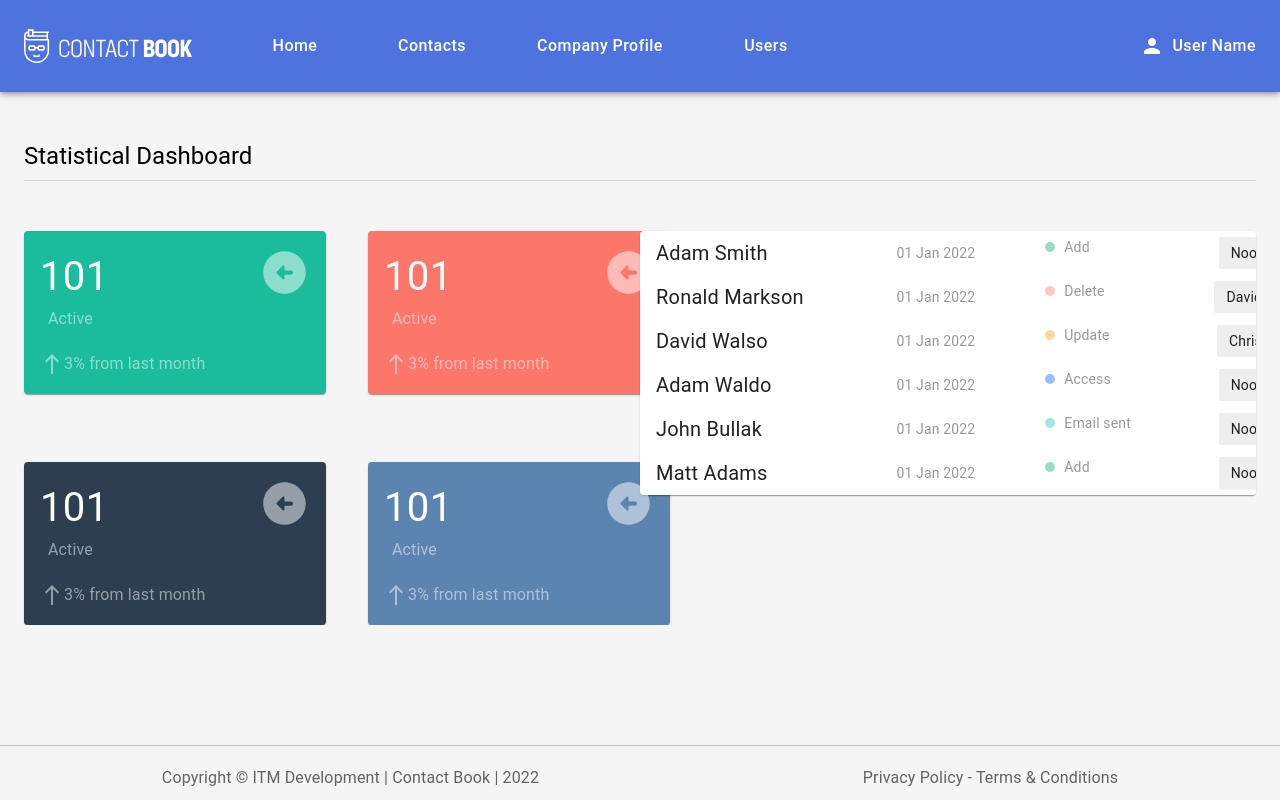
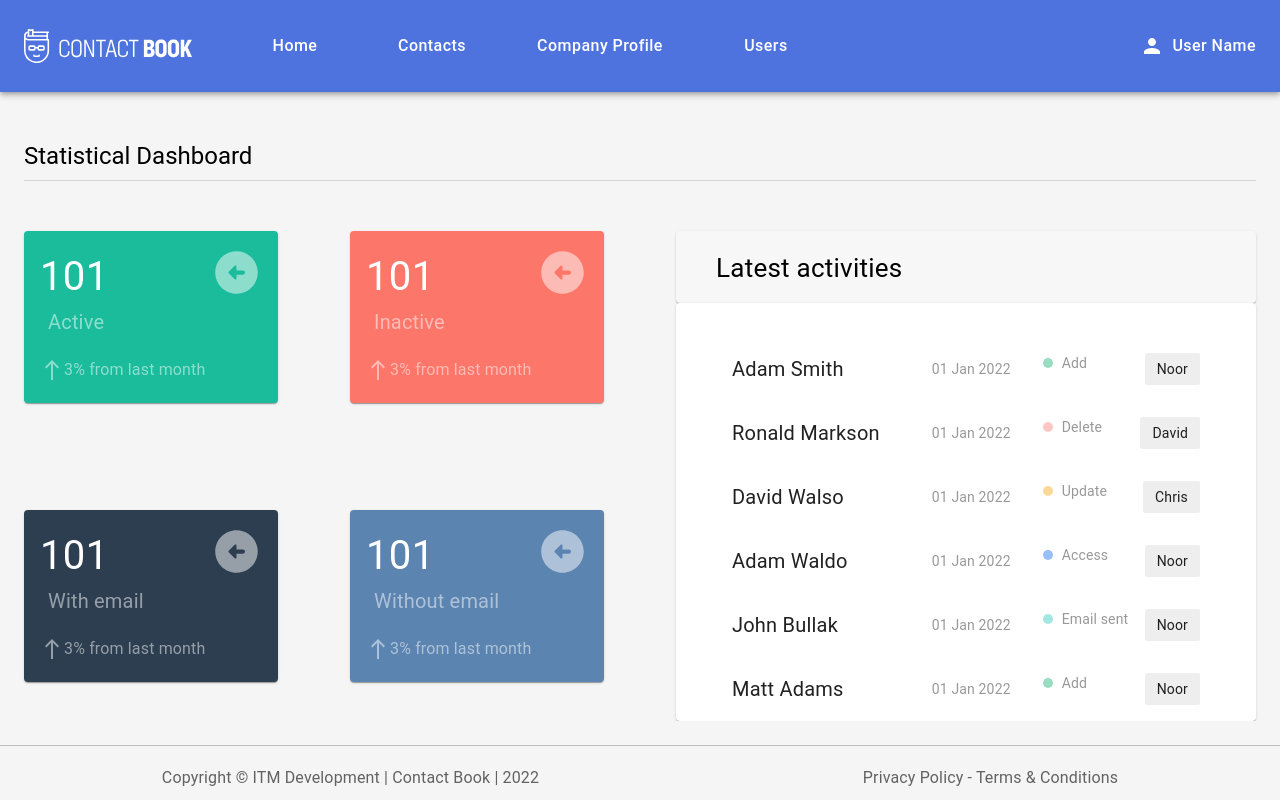
Before and after one commit to AnasAzizi/contact-app, a Next.js app: page /home/home-page in a window 1280 px wide. Built offline with nearby package versions, Linux system fonts and the light colour scheme.

Commit message:
added responsive design for home page.

```diff
--- a/src/components/UserTable.js
+++ b/src/components/UserTable.js
@@ -30,7 +30,6 @@ const UserTable = ({ data, favorite }) => {
   const [page, setPage] = useState(1);
   const rowsPerPage = 5;
   const [selectedStar, setSelectedStar] = useState();
-
   const paginatedData = data.slice(
     (page - 1) * rowsPerPage,
     page * rowsPerPage
--- /dev/null
+++ b/src/data/LatestActivitiesData.json
@@ -0,0 +1,56 @@
+[
+  {
+    "id": "0001",
+    "name": "Adam Smith",
+    "date": "01 Jan 2022",
+    "phone": "+49 5658 564 613",
+    "action": "Add",
+    "imageUrl": "https://randomuser.me/api/portraits/men/1.jpg",
+    "user": "Noor"
+  },
+  {
+    "id": "0002",
+    "name": "Ronald Markson",
+    "date": "01 Jan 2022",
+    "phone": "+49 5658 564 613",
+    "action": "Delete",
+    "imageUrl": "https://randomuser.me/api/portraits/men/2.jpg",
+    "user": "David"
+  },
+  {
+    "id": "0003",
+    "name": "David Walso",
+    "date": "01 Jan 2022",
+    "phone": "+49 5658 564 613",
+    "action": "Update",
+    "imageUrl": "https://randomuser.me/api/portraits/men/3.jpg",
+    "user": "Chris"
+  },
+  {
+    "id": "0004",
+    "name": "Adam Waldo",
+    "date": "01 Jan 2022",
+    "phone": "+49 5658 564 613",
+    "action": "Access",
+    "imageUrl": "https://randomuser.me/api/portraits/men/4.jpg",
+    "user": "Noor"
+  },
+  {
+    "id": "0005",
+    "name": "John Bullak",
+    "date": "01 Jan 2022",
+    "phone": "+49 5658 564 613",
+    "action": "Email sent",
+    "imageUrl": "https://randomuser.me/api/portraits/men/5.jpg",
+    "user": "Noor"
+  },
+  {
+    "id": "0006",
+    "name": "Matt Adams",
+    "date": "01 Jan 2022",
+    "phone": "+49 5658 564 613",
+    "action": "Add",
+    "imageUrl": "https://randomuser.me/api/portraits/men/6.jpg",
+    "user": "Noor"
+  }
+]
--- a/src/pages/home/home-page.js
+++ b/src/pages/home/home-page.js
@@ -1,5 +1,6 @@
 import React from "react";
 import NavBar from "@/components/NavBar";
+import Data from "@/data/LatestActivitiesData.json";
 import Box from "@mui/material/Box";
 import { Container, Divider, Typography } from "@mui/material";
 import Grid from "@mui/material/Grid2";
@@ -16,14 +17,22 @@ import Paper from "@mui/material/Paper"; //! border of table like shadow
 import Chip from "@mui/material/Chip";
 
 const HomePage = () => {
-  const data = [
-    { name: "Adam Smith", date: "01 Jan 2022", action: "Add", user: "Noor", color: "#00AC69" },
-    { name: "Ronald Markson", date: "01 Jan 2022", action: "Delete", user: "David", color: "#FC766A" },
-    { name: "David Walso", date: "01 Jan 2022", action: "Update", user: "Chris", color: "#F4A100" },
-    { name: "Adam Waldo", date: "01 Jan 2022", action: "Access", user: "Noor", color: "#0061F2" },
-    { name: "John Bullak", date: "01 Jan 2022", action: "Email sent", user: "Noor", color: "#17C3B2" },
-    { name: "Matt Adams", date: "01 Jan 2022", action: "Add", user: "Noor", color: "#00AC69" },
-  ];
+  const getStatusColor = (status) => {
+    switch (status) {
+      case "Add":
+        return "#00AC69";
+      case "Delete":
+        return "#FC766A";
+      case "Update":
+        return "#F4A100";
+      case "Access":
+        return "#0061F2";
+      case "Email sent":
+        return "#17C3B2";
+      default:
+        return "#757575";
+    }
+  };
 
   return (
     <>
@@ -33,22 +42,73 @@ const HomePage = () => {
           Statistical Dashboard
         </Typography>
         <Divider />
-        <Grid mt="50px" container>
-          <Grid size={6}>
-            <Grid container columnSpacing="72px" rowSpacing="68px">
+        <Grid
+          mt="50px"
+          container
+          direction={{ xs: "column", md: "row" }}
+          size={12}
+          columnSpacing={9}
+        >
+          <Grid
+            container
+            size={{ xs: 12, md: 6 }}
+            direction={{ xs: "column", md: "row" }}
+            columnSpacing="72px"
+            rowSpacing="68px"
+          >
             <Grid size={6}>
               <Card
                 sx={{
-                    width: "302px",
-                    height: "163px",
+                  minWidth: { xs: "400px", md: "0px" },
                   bgcolor: "#1ABC9C",
                   color: "#ffffff",
                   fontSize: "40px",
-                    pb: "21px",
-                    p: "0",
                 }}
               >
-                  <CardContent>
+                <CardContent sx={{ pb: 0, "&:last-child": { pb: 0 } }}>
+                  <Box
+                    component="div"
+                    sx={{
+                      display: "flex",
+                      justifyContent: "space-between",
+                      pb: 0,
+                    }}
+                  >
+                    <Typography fontSize={40}>101</Typography>
+                    <ArrowCircleLeftRoundedIcon
+                      sx={{ fontSize: "51px", opacity: "50%" }}
+                    />
+                  </Box>
+                  <Typography
+                    sx={{
+                      opacity: "50%",
+                      ml: "8px",
+                      fontSize: "20px",
+                    }}
+                  >
+                    Active
+                  </Typography>
+                  <Typography
+                    sx={{ opacity: "50%", display: "flex", mb: "21px",mt:"21px" }}
+                  >
+                    <NorthIcon /> 3% from last month
+                  </Typography>
+                </CardContent>
+              </Card>
+
+            </Grid>
+            <Grid size={6}>
+              <Card
+                sx={{
+                  minWidth: { xs: "400px", md: "0px" },
+
+
+                  bgcolor: "#FC766A",
+                  color: "#ffffff",
+                  fontSize: "40px",
+                }}
+              >
+                <CardContent  sx={{ pb: 0, "&:last-child": { pb: 0 } }}>
                   <Box
                     component="div"
                     sx={{
@@ -62,11 +122,18 @@ const HomePage = () => {
                       sx={{ fontSize: "51px", opacity: "50%" }}
                     />
                   </Box>
-                    <Typography sx={{ opacity: "50%", ml: "8px", mb: "21px" }}>
-                      Active
+                  <Typography
+                    sx={{
+                      opacity: "50%",
+                      ml: "8px",
+                      fontSize: "20px",
+
+                    }}
+                  >
+                    Inactive
                   </Typography>
                   <Typography
-                      sx={{ opacity: "50%", display: "flex", mb: "21px" }}
+                    sx={{ opacity: "50%", display: "flex", mb: "21px",mt:"21px" }}
                   >
                     <NorthIcon /> 3% from last month
                   </Typography>
@@ -76,16 +143,13 @@ const HomePage = () => {
             <Grid size={6}>
               <Card
                 sx={{
-                    width: "302px",
-                    height: "163px",
-                    bgcolor: "#FC766A",
+                  minWidth: { xs: "400px", md: "0px" },
+                  bgcolor: "#2C3E50",
                   color: "#ffffff",
                   fontSize: "40px",
-                    pb: "21px",
-                    p: "0",
                 }}
               >
-                  <CardContent>
+                <CardContent  sx={{ pb: 0, "&:last-child": { pb: 0 } }}>
                   <Box
                     component="div"
                     sx={{
@@ -99,30 +163,33 @@ const HomePage = () => {
                       sx={{ fontSize: "51px", opacity: "50%" }}
                     />
                   </Box>
-                    <Typography sx={{ opacity: "50%", ml: "8px", mb: "21px" }}>
-                      Active
+                  <Typography
+                    sx={{
+                      opacity: "50%",
+                      ml: "8px",
+                      fontSize: "20px",
+                    }}
+                  >
+                    With email
                   </Typography>
                   <Typography
-                      sx={{ opacity: "50%", display: "flex", mb: "21px" }}
+                    sx={{ opacity: "50%", display: "flex", mb: "21px",mt:"21px" }}
                   >
                     <NorthIcon /> 3% from last month
                   </Typography>
-                  </CardContent>
+                </CardContent >
               </Card>
             </Grid>
             <Grid size={6}>
               <Card
                 sx={{
-                    width: "302px",
-                    height: "163px",
-                    bgcolor: "#2C3E50",
+                  minWidth: { xs: "400px", md: "0px" },
+                  bgcolor: "#5B84B1",
                   color: "#ffffff",
                   fontSize: "40px",
-                    pb: "21px",
-                    p: "0",
                 }}
               >
-                  <CardContent>
+                <CardContent  sx={{ pb: 0, "&:last-child": { pb: 0 } }}>
                   <Box
                     component="div"
                     sx={{
@@ -136,67 +203,51 @@ const HomePage = () => {
                       sx={{ fontSize: "51px", opacity: "50%" }}
                     />
                   </Box>
-                    <Typography sx={{ opacity: "50%", ml: "8px", mb: "21px" }}>
-                      Active
+                  <Typography
+                    sx={{
+                      opacity: "50%",
+                      ml: "8px",
+                      fontSize: "20px",
+
+                    }}
+                  >
+                    Without email
                   </Typography>
                   <Typography
-                      sx={{ opacity: "50%", display: "flex", mb: "21px" }}
+                    sx={{ opacity: "50%", display: "flex", mb: "21px",mt:"21px" }}
                   >
                     <NorthIcon /> 3% from last month
                   </Typography>
-                  </CardContent>
-                </Card>
-              </Grid>
-              <Grid size={6}>
-                <Card
-                  sx={{
-                    width: "302px",
-                    height: "163px",
-                    bgcolor: "#5B84B1",
-                    color: "#ffffff",
-                    fontSize: "40px",
-                    pb: "21px",
-                    p: "0",
-                  }}
-                >
-                  <CardContent>
-                    <Box
-                      component="div"
-                      sx={{
-                        display: "flex",
-                        justifyContent: "space-between",
-                        p: 0,
-                      }}
-                    >
-                      <Typography fontSize={40}>101</Typography>
-                      <ArrowCircleLeftRoundedIcon
-                        sx={{ fontSize: "51px", opacity: "50%" }}
-                      />
-                    </Box>
-                    <Typography sx={{ opacity: "50%", ml: "8px", mb: "21px" }}>
-                      Active
-                    </Typography>
-                    <Typography
-                      sx={{ opacity: "50%", display: "flex", mb: "21px" }}
-                    >
-                      <NorthIcon /> 3% from last month
-                    </Typography>
-                  </CardContent>
+                </CardContent >
               </Card>
             </Grid>
           </Grid>
-            <Grid size={6}></Grid>
-          </Grid>
 
-          <Grid size={6}>
-            <TableContainer component={Paper}>
+          <Grid item="true" size={{ xs: 12, md: 6 }} mt={{xs:"40px",md:0}}>
+            <Card
+              sx={{
+                height: "72px",
+                bgcolor: "#F7F7F7",
+                color: "#000000",
+                fontSize: "26px",
+              }}
+            >
+              <Typography
+              sx={{fontSize:"26px",
+                mt:"20px",
+                ml:"40px",
+                mt:"18px"
+              }}
+              >
+              Latest activities
+              </Typography>
+            </Card>
+            <TableContainer component={Paper} sx={{px:{md:"40px"}}}>
               <Table
-                sx={{ minWidth: 650, pt: "34px", pb: "46px" }}
-                size="small"
+                sx={{ mt: "34px"}}
               >
-                {/* padding not working */}
                 <TableBody>
-                  {data.map((data) => (
+                  {Data.map((data) => (
                     <TableRow key={data.name} sx={{ border: "none" }}>
                       <TableCell
                         component="th"
@@ -223,10 +274,10 @@ const HomePage = () => {
                         scope="row"
                         align="right"
                         sx={{
-                          ml:"38px",
+                          pr:"0px",
                           display: "flex",
                           justifyContent: "flex-start",
-                          gap:"9px",
+                          gap: "9px",
                           alignItems: "center",
                           flexDirection: "row",
                           border: "none",
@@ -241,7 +292,7 @@ const HomePage = () => {
                             width: "10px",
                             height: "10px",
                             borderRadius: "50px",
-                            bgcolor: data.color,
+                            bgcolor: getStatusColor(data.action),
                           }}
                         ></Box>
                         {data.action}
@@ -250,7 +301,7 @@ const HomePage = () => {
                         component="th"
                         scope="row"
                         align="right"
-                        sx={{ border: "none", color: "black" }}
+                        sx={{ border: "none", color: "black",pl:"0px" }}
                       >
                         <Chip
                           sx={{
```
Lines whose indentation alone changed are shown as unchanged.
